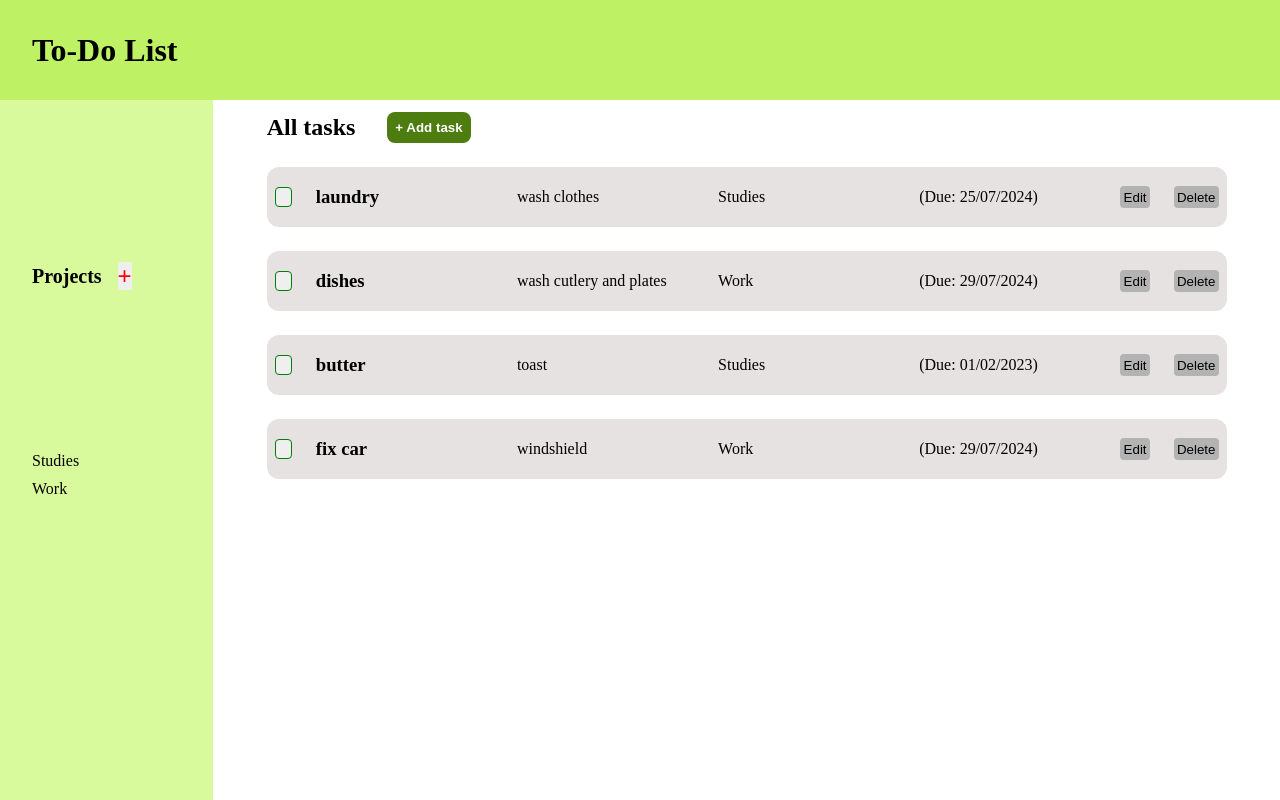
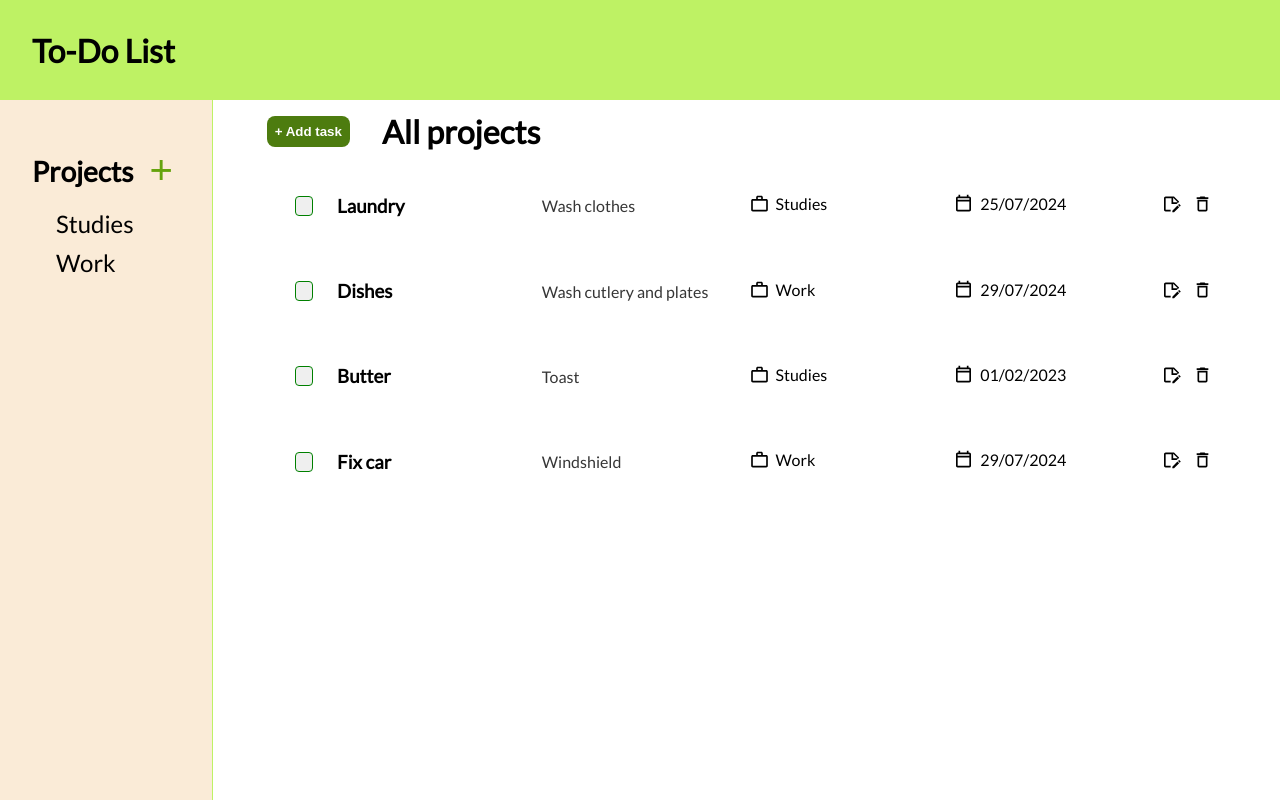
Before and after one commit to weBidji/to-do-list, a website built with webpack: page src/index.html in a window 1280 px wide. Built offline with nearby package versions, Linux system fonts and the light colour scheme.

Commit message:
add icons to tasks

```diff
--- a/src/init.js
+++ b/src/init.js
@@ -39,13 +39,14 @@ export function loadUI() {
 
     const navBar = document.createElement('nav');
     document.body.appendChild(navBar);
-    const navLinks = document.createElement('div');
-    navBar.appendChild(navLinks);
-
-    navLinks.id = 'nav-links';
+    /* const navLinks = document.createElement('div');
+     navBar.appendChild(navLinks);
+ */
+    // navLinks.id = 'nav-links';
     navBar.id = 'nav';
     //createNavLink('Today', navLinks);
     //createNavLink('This week', navLinks);
+
 
 
 
@@ -70,9 +71,9 @@ export function loadUI() {
 
 }
 
-
+/*
 function createNavLink(text, navLinks) {
     const newLink = document.createElement('a');
     newLink.textContent = text;
     navLinks.appendChild(newLink);
-}
+}*/
--- a/src/projects.js
+++ b/src/projects.js
@@ -1,13 +1,13 @@
-import { tasks, storeTasks, renderTasks } from "./tasks";
+import { tasks, storeTasks, renderTasks, capitalizeFirstLetter } from "./tasks";
 
 let projectsArr = [];
 
 export function projectList() {
-    const navLinks = document.getElementById('nav-links');
+    const nav = document.getElementById('nav');
     const projects = document.createElement('div');
     projects.id = 'projects'
 
-    navLinks.appendChild(projects);
+    nav.appendChild(projects);
 
     const projectsLinkContainer = document.createElement('div');
     projectsLinkContainer.id = 'project-link-container';
@@ -29,7 +29,7 @@ export function projectList() {
 
     const projectsBox = document.createElement('div');
     projectsBox.id = 'projects-box';
-    navLinks.appendChild(projectsBox);
+    nav.appendChild(projectsBox);
 
     addProjectButton.addEventListener('click', (e) => {
 
@@ -134,7 +134,7 @@ export function renderProjects() {
 
         const projectName = document.createElement('p');
         projectName.classList.add('current-project');
-        projectName.textContent = project.name;
+        projectName.textContent = capitalizeFirstLetter(project.name);
 
         const deleteProjectButton = document.createElement('button');
         deleteProjectButton.classList.add('delete-project-button');
@@ -150,6 +150,7 @@ export function renderProjects() {
     })
 
     filterProjects();
+    deleteProject();
 }
 
 export function filterProjects() {
@@ -175,7 +176,7 @@ export function deleteProject() {
 
                 const projectName = projectContainer.querySelector('.current-project').textContent;
                 console.log(projectName);
-                const updatedTasks = tasks.filter(task => task.project !== projectName);
+                const updatedTasks = tasks.filter(task => capitalizeFirstLetter(task.project) !== projectName);
                 tasks.length = 0;
                 tasks.push(...updatedTasks);
                 console.log(tasks);
@@ -187,11 +188,13 @@ export function deleteProject() {
                 storeProjects();
 
 
+
                 projectContainer.remove();
                 console.log(projectsArr);
 
                 renderTasks('all');
                 renderProjects();
+
             }
 
 
--- a/src/style.css
+++ b/src/style.css
@@ -5,6 +5,8 @@
     padding: 0;
     box-sizing: border-box;
 }
+
+
 
 :root {
     --lime-50: #f7fee7;
@@ -24,6 +26,8 @@ body {
     grid-template-columns: repeat(6, 1fr);
     grid-template-rows: 1fr 7fr;
     min-height: 100vh;
+
+    font-family: 'lato', Arial, Helvetica, sans-serif;
 }
 
 header {
@@ -45,18 +49,17 @@ nav {
     grid-column: 1/2;
     grid-row: 2/-1;
     color: black;
-    background-color: var(--lime-200);
+    background-color: antiquewhite;
     padding-left: 2rem;
-
-}
-
-#nav-links {
+    min-height: 100%;
+    border-right: 1px solid var(--lime-300);
     display: flex;
     flex-direction: column;
-    justify-content: space-evenly;
+    justify-content: flex-start;
     align-items: flex-start;
     height: 80%;
     text-align: left;
+
 }
 
 
@@ -66,13 +69,14 @@ nav {
     display: flex;
     flex-direction: column;
     gap: 2rem;
-    align-items: center;
+    margin: 3rem 0 1rem 0;
     /* border: 1px solid black; */
 }
 
 .project-container {
 
     width: 100%;
+    padding-left: 1.5rem;
     display: flex;
     align-items: center;
     justify-content: space-between;
@@ -95,16 +99,15 @@ nav {
 }
 
 #add-project-button {
-    width: fit-content;
-    height: auto;
-    font-size: 1.5rem;
-    border-radius: 12%;
-    color: red;
-    border-color: red;
-    display: flex;
-    align-items: center;
-    justify-content: center;
+    font-size: 2.5rem;
+    color: var(--lime-600);
+    background-color: transparent;
+    transition: transform 0.3s ease-in-out;
 
+}
+
+#add-project-button:hover {
+    transform: translateY(-6px);
 }
 
 #project-link-container {
@@ -119,7 +122,7 @@ nav {
 
 #projects-link {
     font-weight: bold;
-    font-size: 1.25rem;
+    font-size: 1.75rem;
 }
 
 #projects-box {
@@ -136,11 +139,14 @@ nav {
     display: flex;
     flex-direction: column;
     position: relative;
-    /* border: 1px solid black; */
+
     transform: translateX(25px);
 }
 
+.current-project {
 
+    font-size: 1.5rem;
+}
 
 .current-project:hover,
 #projects-link:hover {
@@ -156,6 +162,7 @@ nav {
     flex-direction: column;
     justify-content: flex-start;
     align-items: flex-start;
+    /* background-color: antiquewhite; */
 }
 
 #main-title-container {
@@ -172,10 +179,18 @@ nav {
 
 button {
     border: none;
+    background-color: none;
 }
 
 button:hover {
     cursor: pointer;
+}
+
+#project-title {
+    font-size: 2rem;
+    font-weight: bold;
+
+
 }
 
 #add-btn {
@@ -186,6 +201,7 @@ button:hover {
     font-weight: bold;
     color: white;
 }
+
 
 #task-modal,
 .input-modal {
@@ -233,23 +249,33 @@ form {
     height: 100%;
 }
 
+
+
+
 .task {
-    height: 60px;
-    padding: 0rem 0.5rem;
+    padding: 1rem 0.5rem;
     border-radius: 12px;
     margin: 0.75rem auto;
     display: flex;
     flex-direction: row;
     justify-content: space-evenly;
-    gap: 1.5rem;
     align-items: center;
     width: 90%;
-    background-color: rgb(230, 226, 226);
+    background-color: white;
+
+
 
 }
 
+
 .task>* {
     width: 25%;
+
+}
+
+.task-name {
+    color: black;
+    margin-left: 1.5rem;
 }
 
 .task:hover {
@@ -258,8 +284,23 @@ form {
     box-shadow: 0px 2px 12px rgb(70, 69, 69);
 }
 
+.task-desc {
+    font-family: 'lato', Arial, Helvetica, sans-serif;
+    font-weight: 300;
+    color: rgb(54, 54, 54);
+}
+
+.task-date,
+.task-project {
+    display: flex;
+    flex-direction: row;
+    gap: 0.25rem;
+
+}
+
+
 .completed-button {
-    margin-left: auto;
+    margin-left: 1.25rem;
     border: 1px solid green;
     width: 20px;
     height: 20px;
@@ -284,7 +325,7 @@ form {
 
 .completed {
 
-    color: grey;
+    color: rgb(161, 160, 160) !important;
     text-decoration: line-through;
 
     transition: color 0.5s linear, text-decoration 0.9s linear;
@@ -293,9 +334,53 @@ form {
 .edit-button,
 .delete-button {
     margin-left: auto;
-    background-color: rgb(180, 179, 179);
+    /* background-color: rgb(180, 179, 179); */
     border: none;
     width: fit-content;
     padding: 0.2rem;
-    border-radius: 4px
+    border-radius: 4px;
+    background-color: white;
+    transition: transform 0.25s ease-in-out;
 }
+
+.delete-button {
+    margin-right: auto;
+
+}
+
+.edit-button:hover {
+    transform: scale(1.3);
+
+}
+
+.delete-icon:hover {
+    fill: rgb(143, 1, 1);
+    transform: scale(1.3);
+    transition: transform 0.25s ease-in-out;
+}
+
+svg {
+    height: 20px;
+    width: 25px;
+    /* fill: rgb(167, 5, 5); */
+    /* fill: rgb(54, 54, 54); */
+    fill: black;
+
+}
+
+
+
+@font-face {
+    font-family: 'rubik';
+    src: url(fonts/Rubik-VariableFont_wght.ttf);
+}
+
+@font-face {
+    font-family: 'lato';
+    src: url(fonts/Lato-Regular.ttf);
+}
+
+@font-face {
+    font-family: 'lato thin';
+    src: url(fonts/Lato-Thin.ttf);
+}
--- a/src/tasks.js
+++ b/src/tasks.js
@@ -137,6 +137,7 @@ export function createTask(name, description, project, date) {
     };
 
     tasks.push(task);
+    storeTasks();
 
 }
 
@@ -146,7 +147,7 @@ export function renderTasks(project) {
 
 
     const main = document.getElementById('main-section');
-    const mainTitleContainer= document.getElementById('main-title-container');
+    const mainTitleContainer = document.getElementById('main-title-container');
 
     //Get tasks from storage before rendering
 
@@ -169,12 +170,12 @@ export function renderTasks(project) {
     const projectTitle = document.createElement('h2');
     projectTitle.id = 'project-title';
     if (project === 'all') {
-        projectTitle.textContent = 'All tasks'
+        projectTitle.textContent = 'All projects'
     } else {
         projectTitle.textContent = project;
     }
 
-    mainTitleContainer.insertBefore(projectTitle, mainTitleContainer.firstChild);
+    mainTitleContainer.appendChild(projectTitle);
 
 
     // Filter tasks relative to selected project
@@ -198,9 +199,9 @@ export function renderTasks(project) {
 
         const taskDiv = document.createElement('div');
         const taskName = document.createElement('h3');
-        const taskDesc = document.createElement('p');
-        const taskProject = document.createElement('p');
-        const taskDate = document.createElement('p');
+        const taskDesc = document.createElement('div');
+        const taskProject = document.createElement('div');
+        const taskDate = document.createElement('div');
         const completedButton = document.createElement('button');
         const editButton = document.createElement('button');
         const deleteButton = document.createElement('button');
@@ -216,12 +217,13 @@ export function renderTasks(project) {
         deleteButton.classList.add('delete-button')
         const main = document.getElementById('main-section');
 
-        taskName.textContent = task.name;
-        taskDesc.textContent = task.description;
-        taskProject.textContent = task.project;
-        taskDate.textContent = `(Due: ${task.date})`;
-        editButton.textContent = 'Edit'
-        deleteButton.textContent = 'Delete'
+        taskName.textContent = capitalizeFirstLetter(task.name);
+        taskDesc.textContent = capitalizeFirstLetter(task.description);
+        taskProject.innerHTML = '<span><svg xmlns="http://www.w3.org/2000/svg" viewBox="0 0 24 24"><title>briefcase-outline</title><path d="M20,6C20.58,6 21.05,6.2 21.42,6.59C21.8,7 22,7.45 22,8V19C22,19.55 21.8,20 21.42,20.41C21.05,20.8 20.58,21 20,21H4C3.42,21 2.95,20.8 2.58,20.41C2.2,20 2,19.55 2,19V8C2,7.45 2.2,7 2.58,6.59C2.95,6.2 3.42,6 4,6H8V4C8,3.42 8.2,2.95 8.58,2.58C8.95,2.2 9.42,2 10,2H14C14.58,2 15.05,2.2 15.42,2.58C15.8,2.95 16,3.42 16,4V6H20M4,8V19H20V8H4M14,6V4H10V6H14Z" /></svg></span>' + `<p>${capitalizeFirstLetter(task.project)}</p>`;
+        taskDate.innerHTML = '<span class= "calendar-icon"><svg xmlns="http://www.w3.org/2000/svg" viewBox="0 0 24 24"><path d="M19 3H18V1H16V3H8V1H6V3H5C3.89 3 3 3.9 3 5V19C3 20.11 3.9 21 5 21H19C20.11 21 21 20.11 21 19V5C21 3.9 20.11 3 19 3M19 19H5V9H19V19M19 7H5V5H19V7Z" /></svg></span>' + `<p>${task.date}</p>`;
+        editButton.innerHTML = '<svg xmlns="http://www.w3.org/2000/svg" viewBox="0 0 24 24"><path d="M18.13 12L19.39 10.74C19.83 10.3 20.39 10.06 21 10V9L15 3H5C3.89 3 3 3.89 3 5V19C3 20.1 3.89 21 5 21H11V19.13L11.13 19H5V5H12V12H18.13M14 4.5L19.5 10H14V4.5M19.13 13.83L21.17 15.87L15.04 22H13V19.96L19.13 13.83M22.85 14.19L21.87 15.17L19.83 13.13L20.81 12.15C21 11.95 21.33 11.95 21.53 12.15L22.85 13.47C23.05 13.67 23.05 14 22.85 14.19Z" /></svg>'
+
+        deleteButton.innerHTML = '<svg class = "delete-icon" xmlns="http://www.w3.org/2000/svg" viewBox="0 0 24 24"><path d="M6,19A2,2 0 0,0 8,21H16A2,2 0 0,0 18,19V7H6V19M8,9H16V19H8V9M15.5,4L14.5,3H9.5L8.5,4H5V6H19V4H15.5Z" /></svg>'
 
 
 
@@ -236,6 +238,8 @@ export function renderTasks(project) {
 
 
     })
+
+    deleteTask();
 
 }
 
@@ -263,14 +267,16 @@ export function markAsComplete() {
 }
 
 export function deleteTask() {
-    const main = document.getElementById('main-section');
 
-    main.addEventListener('click', (e) => {
-        if (e.target.classList.contains('delete-button')) {
+    const deleteButtons = document.querySelectorAll('.delete-button');
+
+    deleteButtons.forEach((button) => {
+        button.addEventListener('click', (e) => {
+            {
                 console.log('Deleting task');
 
                 const taskToRemove = e.target.closest('.task');
-            const taskName = taskToRemove.querySelector('.task-name').textContent;
+                const taskName = taskToRemove.querySelector('.task-name').textContent.toLowerCase();
                 const taskIndex = tasks.findIndex(task => task.name === taskName);
 
                 if (taskIndex > -1) {
@@ -279,11 +285,17 @@ export function deleteTask() {
                 }
 
                 storeTasks();
+                console.log(tasks);
                 renderTasks('all');
 
 
             }
         });
+
+    })
+
+
+
 }
 
 export function editTask() {
@@ -295,7 +307,7 @@ export function editTask() {
             console.log('Editing task');
 
             const taskToEdit = e.target.closest('.task');
-            const taskName = taskToEdit.querySelector('.task-name').textContent;
+            const taskName = taskToEdit.querySelector('.task-name').textContent.toLowerCase();
             const taskIndex = tasks.findIndex(task => task.name === taskName);
 
             if (taskIndex > -1) {
@@ -452,3 +464,9 @@ export function storeTasks() {
     localStorage.setItem('tasks', JSON.stringify(tasks));
 
 }
+
+
+export function capitalizeFirstLetter(string) {
+
+    return string.charAt(0).toUpperCase() + string.slice(1);
+}
```
Also changed, not shown: src/fonts/Lato-Regular.ttf (added), src/fonts/Lato-Thin.ttf (added), src/fonts/Rubik-VariableFont_wght.ttf (added). Lines whose indentation alone changed are shown as unchanged.
